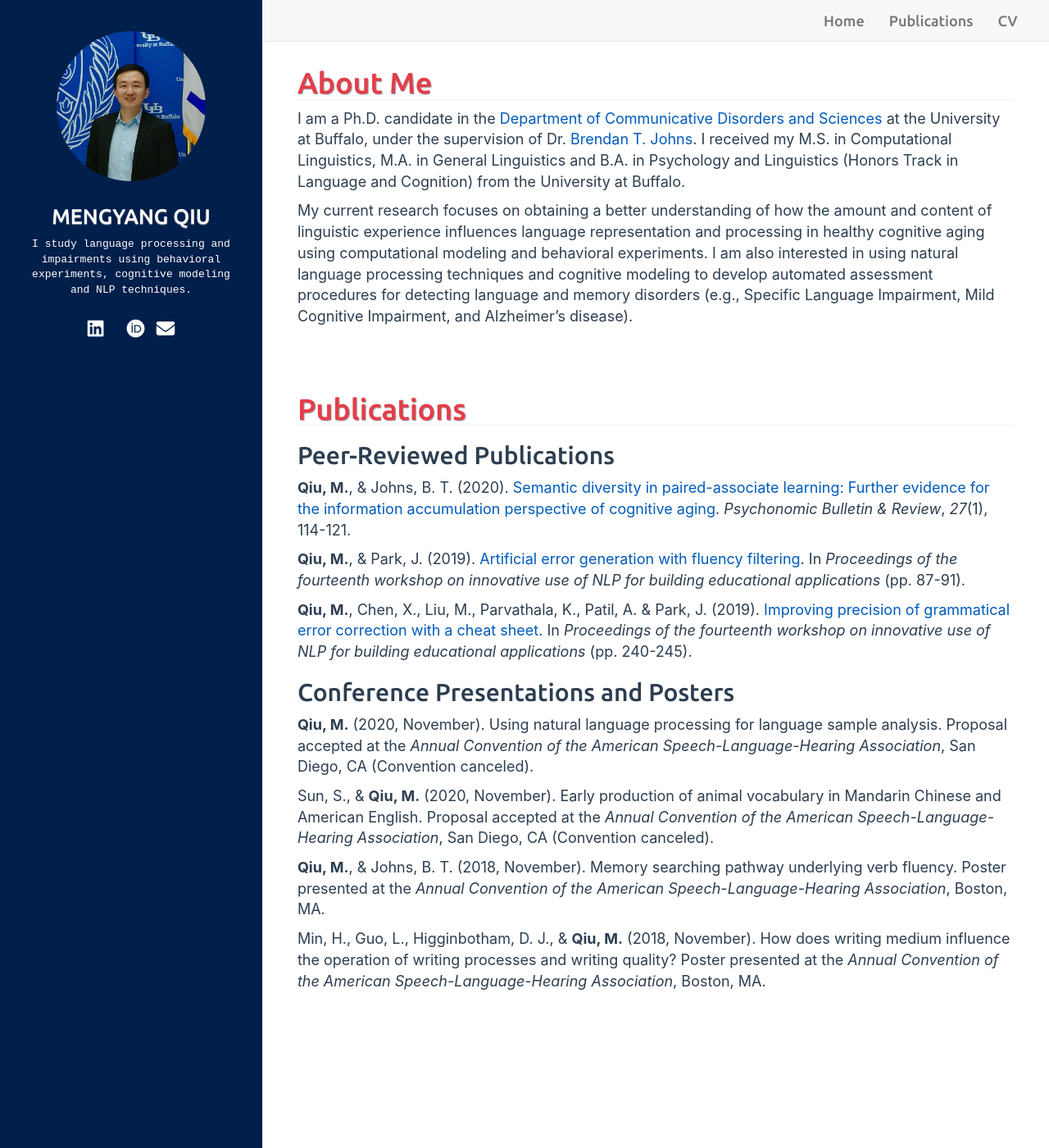
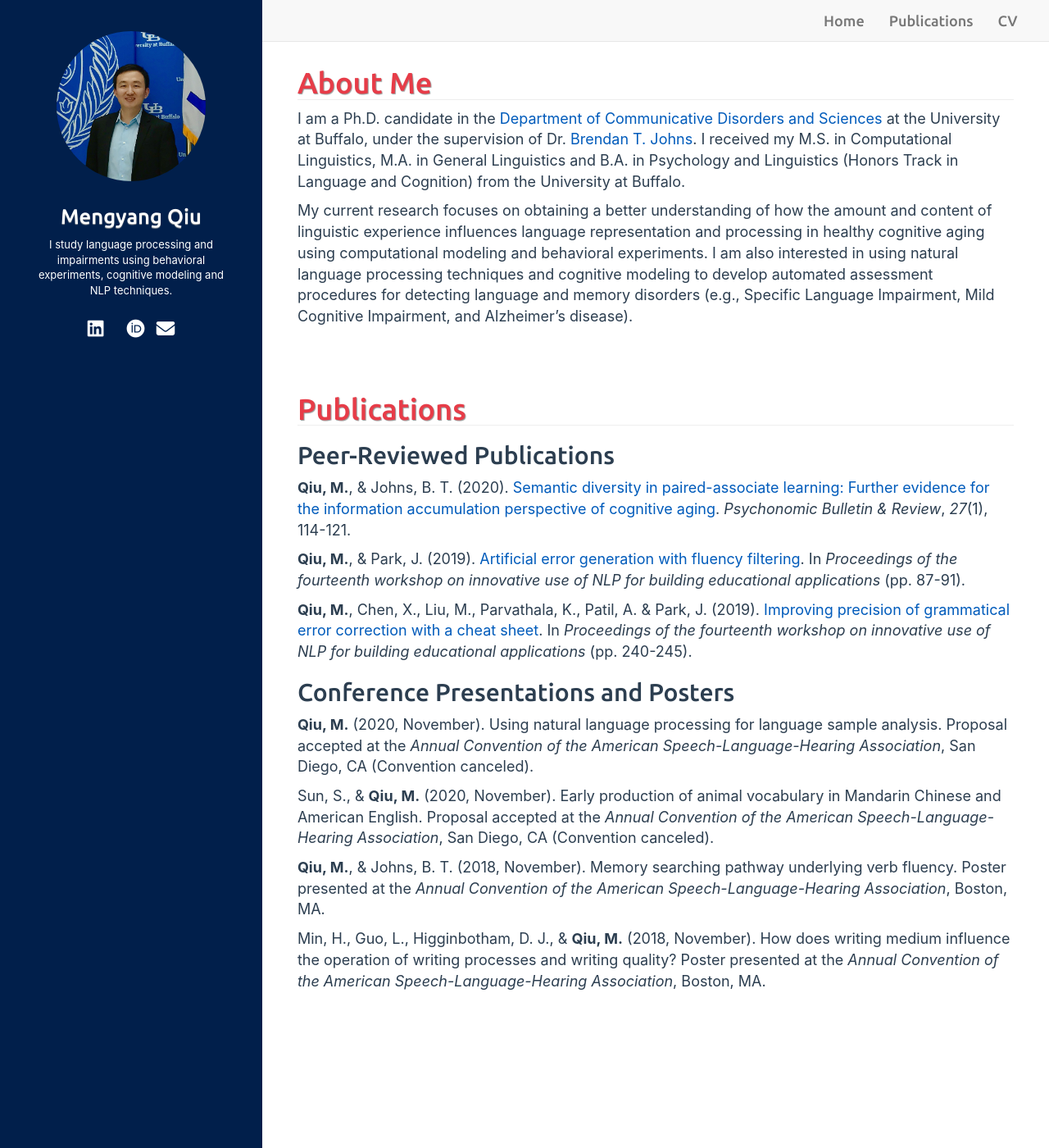
Before and after one commit to mengyangq/mengyangq.github.io, a Jekyll site: the page built from index.html, in a window 1280 px wide and 1400 px high. Shown: the whole window at 82% size. Built offline with Jekyll 4.4.1, drawn with Linux system fonts in a browser that asks for light colours; nearby versions of some CDN libraries; a style sheet for code colours, icons or effects is not loaded.

Commit message:
Sun Sep 27 13:18:48 EDT 2020

```diff
--- a/assets/css/style.css
+++ b/assets/css/style.css
@@ -28,7 +28,8 @@ body {
 }
 .sidebar-header .title {
   font-size: 35px;
-  text-transform: uppercase;
+  font-family: "Ubuntu", sans-serif;
+  /*text-transform: uppercase;*/
   text-shadow: 0px 1px 1px rgba(150, 150, 150, 1);
 }
 
@@ -50,7 +51,8 @@ a.nav-link:hover {
 }
 
 #bio {
-  font-family: "Courier New", Courier, monospace;
+  font-family: -apple-system,system-ui,BlinkMacSystemFont,"Segoe UI", "Roboto","Helvetica Neue",Arial,sans-serif;
+  /*font-family: "Courier New", Courier, monospace;*/
   font-size: 13px;
   margin: 0 auto;
   margin-bottom: 25px;
```
Also changed, not shown: 1 other file.
